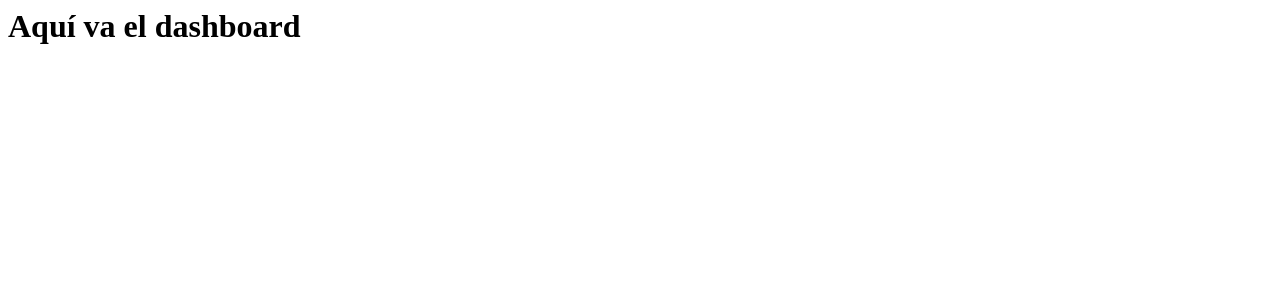
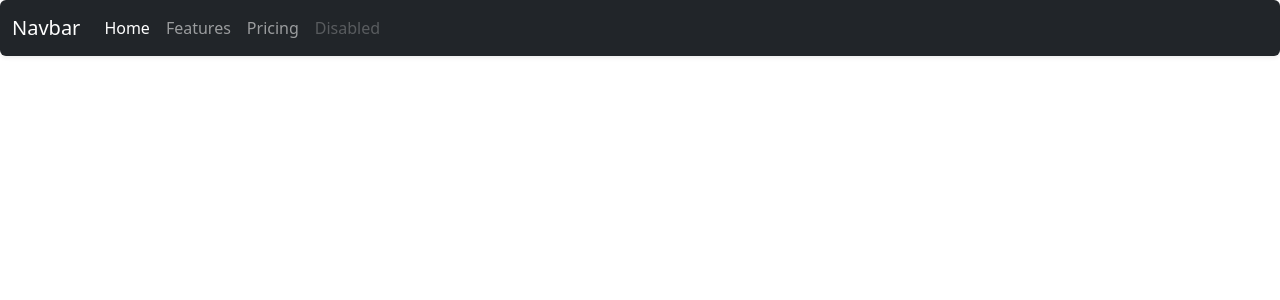
Before and after one commit to Anderseon/ConnectMetric, a Django app: page /dashboard in a window 1280 px wide. Shown: the top 300 px of the page. Run offline with Django 5.2, Linux system fonts and the light colour scheme.

Commit message:
Creación de una base para la navegación..

```diff
--- a/blog/templates/base.html
+++ b/blog/templates/base.html
@@ -0,0 +1,30 @@
+<head>
+    <link href="https://cdn.jsdelivr.net/npm/bootstrap@5.3.7/dist/css/bootstrap.min.css" rel="stylesheet" integrity="sha384-LN+7fdVzj6u52u30Kp6M/trliBMCMKTyK833zpbD+pXdCLuTusPj697FH4R/5mcr" crossorigin="anonymous">
+</head>
+
+
+
+<nav class="navbar navbar-expand-lg  navbar-dark bg-dark shadow-sm rounded">
+  <div class="container-fluid">
+    <a class="navbar-brand" href="#">Navbar</a>
+    <button class="navbar-toggler" type="button" data-bs-toggle="collapse" data-bs-target="#navbarNav" aria-controls="navbarNav" aria-expanded="false" aria-label="Toggle navigation">
+      <span class="navbar-toggler-icon"></span>
+    </button>
+    <div class="collapse navbar-collapse" id="navbarNav">
+      <ul class="navbar-nav">
+        <li class="nav-item">
+          <a class="nav-link active" aria-current="page" href="#">Home</a>
+        </li>
+        <li class="nav-item">
+          <a class="nav-link" href="#">Features</a>
+        </li>
+        <li class="nav-item">
+          <a class="nav-link" href="#">Pricing</a>
+        </li>
+        <li class="nav-item">
+          <a class="nav-link disabled" aria-disabled="true">Disabled</a>
+        </li>
+      </ul>
+    </div>
+  </div>
+</nav>
--- a/blog/templates/dashboard.html
+++ b/blog/templates/dashboard.html
@@ -1 +1,7 @@
-<h1> Aquí va el dashboard </h1>
+{% extends 'base.html'%}
+
+{%block title%} Dashboard - ConnectMetric {% endblock %}
+
+{%block content%}
+<h1> Dashboard.</h1>
+{% endblock %}
```
Also changed, not shown: README.md (added), blog/apps.py (line endings or trailing spaces).
